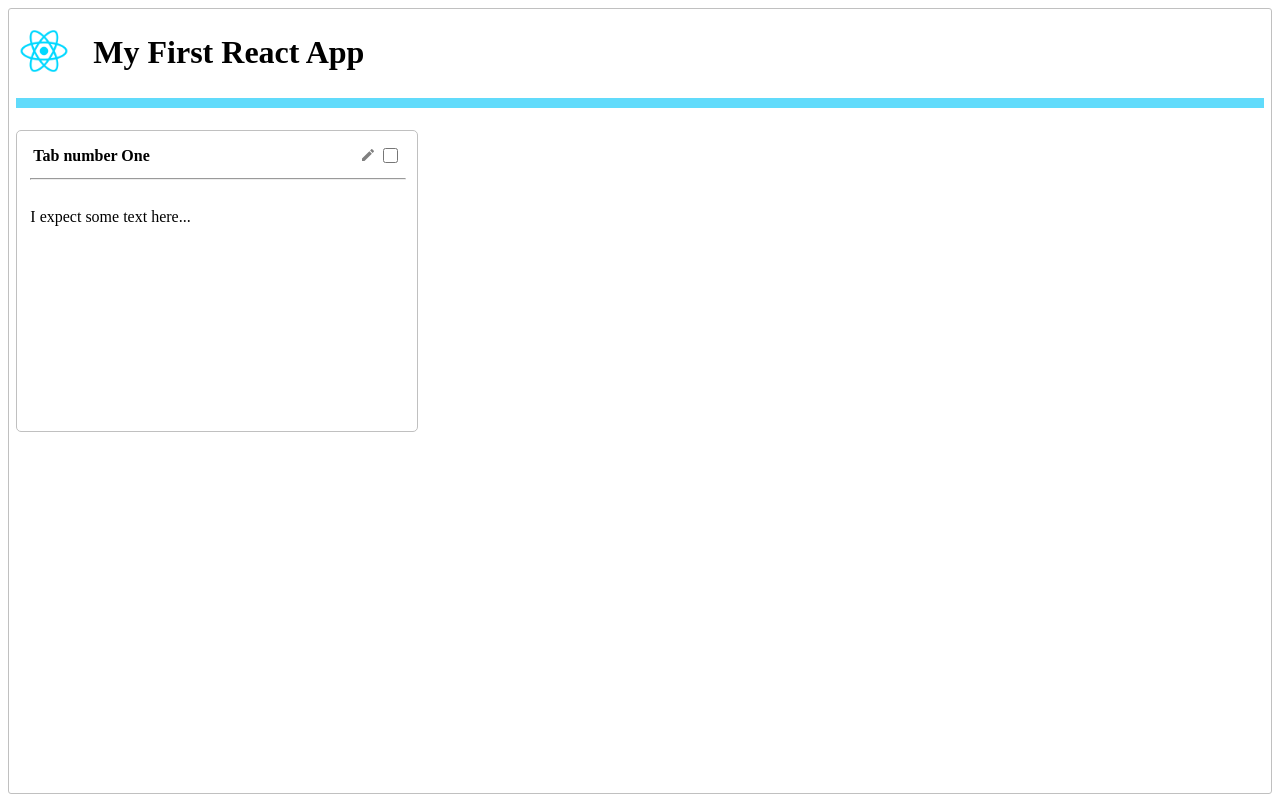
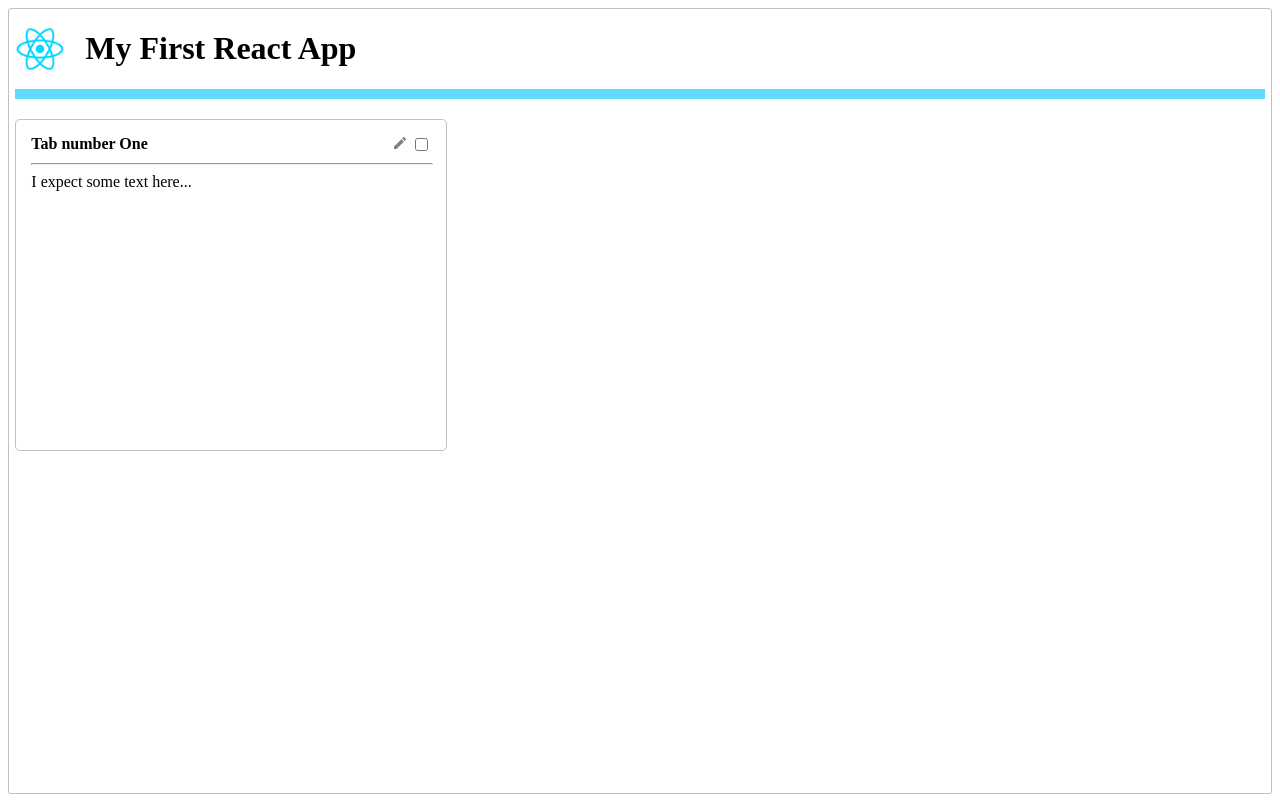
Before and after one commit to artgitex/react-iba, a React (Create React App) app: page / in a window 1280 px wide. Built offline with nearby package versions, Linux system fonts and the light colour scheme.

Commit message:
Fix issues for Task3

```diff
--- a/src/App.css
+++ b/src/App.css
@@ -1,16 +1,16 @@
 .App {
-  width: 100%;
-  display:inline-block;
+  margin: 0 auto;
+  width: 99%;
 }
 .logo {
   width: 50px;
   height: 50px;
-  padding-right: 20px;
+  margin-top: 15px;
 }
-.appTable {
-  margin: 0 auto;
-  width: 99%;
-  border-collapse: collapse;
+h1 {
+  display: inline-block;
+  vertical-align: top;
+  margin-left: 20px;
 }
 .appBar {
   width: 100%;
--- a/src/App.js
+++ b/src/App.js
@@ -7,36 +7,14 @@ class App extends Component {
   render() {
     return (
       <div className="App">
-        <table className="appTable">
-          <tbody>
-            <tr>
-              <td>
-                <table>
-                  <tbody>
-                    <tr>
-                      <td>
-                        <img className="logo" alt="" src={require('.\\Img\\React_logo.png')} />
-                      </td>
-                      <td>
-                        <h1>My First React App</h1>
-                      </td>
-                    </tr>
-                  </tbody>
-                </table>
-              </td>
-            </tr>
-            <tr>
-              <td>
-                <div className="appBar"/>
-              </td>
-            </tr>
-            <tr>
-              <td>
-                <Card />
-              </td>
-            </tr>
-          </tbody>
-        </table>
+        <div>
+          <img className="logo" alt="" src={require('.\\Img\\React_logo.png')} />
+          <h1>My First React App</h1>
+          <div className="appBar"/>
+        </div>
+        <div>
+          <Card />
+        </div>
       </div>
     );
   }
--- a/src/Card/Card.css
+++ b/src/Card/Card.css
@@ -1,28 +1,45 @@
 .card {
+  padding: 15px;
   margin-top: 20px;
   width: 400px;
   height: 300px;
   border: 1px solid #C0C0C0;
   border-radius: 5px;
 }
-.cardTable {
-  margin: 0 auto;
-  width: 95%;
+.cardHeader {
+  font-weight: bold;
+  display: flex;
+  flex-direction: row;
+  flex-wrap: wrap;
+  text-overflow: ellipsis;
 }
-.cardHeader {
-  margin-top: 8px;
-  width: 100%;
-  font-weight: bold;
+.cardHeader div {
+  flex: 1;
 }
-.cardCmPosition {
+.cardHeader>*:last-child {
   text-align: right;
 }
-.cardCheckmark {
-  height: 15px;
-  width: 15px;
-  margin-left: 7px;
+.cardHeader>*:first-child {
+    flex: 2;
+  }
+.cardTitle {
+    width:200px;
+    height: 20px;
 }
-.cardEdit, .cardSave, .cardCancel {
+.cardBodyEdit {
+    width:100%;
+    height: 250px;
+    resize: none;
+    text-overflow: ellipsis;
+    word-break: break-all;
+}
+.cardBodyShow {
+    width:100%;
+    height: 250px;
+    overflow-wrap: break-word;
+    overflow: hidden;
+}
+.cardEdit, .cardSave, .cardCancel, .cardCheckmark {
   color:gray;
   cursor: pointer;
   margin-left: 7px;
--- a/src/Card/Card.js
+++ b/src/Card/Card.js
@@ -18,10 +18,13 @@ class Card extends Component {
 
   cardEditHandler = () => {
     this.setState({
-        cardEdit: !this.state.cardEdit,
-        cardHeaderTemp: this.state.cardHeaderText,
-        cardBodyTemp: this.state.cardBodyText
+      cardEdit: !this.state.cardEdit,
+      cardHeaderTemp: this.state.cardHeaderText,
+      cardBodyTemp: this.state.cardBodyText
     });
+    if (this.state.cbChecked) {
+      this.setState({cbChecked: false});
+    };
   };
 
   cardSaveHandler = () => {
@@ -45,75 +48,56 @@ class Card extends Component {
   render() {
     let textStyle = this.state.cbChecked ? "redText" : "blackText";
     let cardActions = null;
-    let cardHeader = null;
+    let cardTitle = null;
     let cardBody = null;
 
     if (this.state.cardEdit) {
+      cardTitle = (
+        <div>
+          <input className="cardTitle" maxLength="25" type="text" value={this.state.cardHeaderTemp} onChange={this.cardChangeHeader}/>
+        </div>
+      );
       cardActions = (
-        <span>
+        <div>
           <MdSave className="cardSave" onClick={this.cardSaveHandler}/>
           <MdCancel className="cardCancel" onClick={this.cardCancelHandler}/>
-        </span>
-      );
-      cardHeader = (
-        <span>
-          <input type='text' value={this.state.cardHeaderTemp} onChange={this.cardChangeHeader}/>
-        </span>
+        </div>
       );
       cardBody = (
-        <span>
-          <input type='text' value={this.state.cardBodyTemp} onChange={this.cardChangeBody}/>
-        </span>
+        <div>
+          <textarea className="cardBodyEdit" value={this.state.cardBodyTemp} onChange={this.cardChangeBody}/>
+        </div>
       );
     } else {
-      cardHeader = (
-        <span>
+       cardTitle = (
+        <div className="cardTitle">
           {this.state.cardHeaderText}
-        </span>
+        </div>
+      );
+      cardActions = (
+        <div>
+          <MdEdit className="cardEdit" onClick={this.cardEditHandler} />
+          <input className="cardCheckmark" type="checkbox" onChange={this.checkBoxHandler} />
+        </div>
       );
       cardBody = (
-        <span>
+        <div className="cardBodyShow">
           {this.state.cardBodyText}
-        </span>
+        </div>
       );
-      cardActions = (
-        <span>
-          <MdEdit className="cardEdit" onClick={this.cardEditHandler} />
-          <input className="cardCheckmark" type="checkbox" onChange={this.checkBoxHandler} />
-        </span>
-      );
+
     };
 
     return (
       <div className="card">
-        <table className="cardTable">
-          <tbody>
-            <tr>
-              <td>
-                <table className="cardHeader">
-                  <tbody>
-                    <tr>
-                      <td>
-                        {cardHeader}
-                      </td>
-                      <td className="cardCmPosition">
-                        {cardActions}
-                      </td>
-                    </tr>
-                  </tbody>
-                </table>
-                <hr/>
-              </td>
-            </tr>
-            <tr>
-              <td>
-                <p className={textStyle}>
-                  {cardBody}
-                </p>
-              </td>
-            </tr>
-          </tbody>
-        </table>
+        <div className="cardHeader">
+          {cardTitle}
+          {cardActions}
+        </div>
+        <hr />
+        <div className={textStyle}>
+            {cardBody}
+        </div>
       </div>
     );
   }
```
